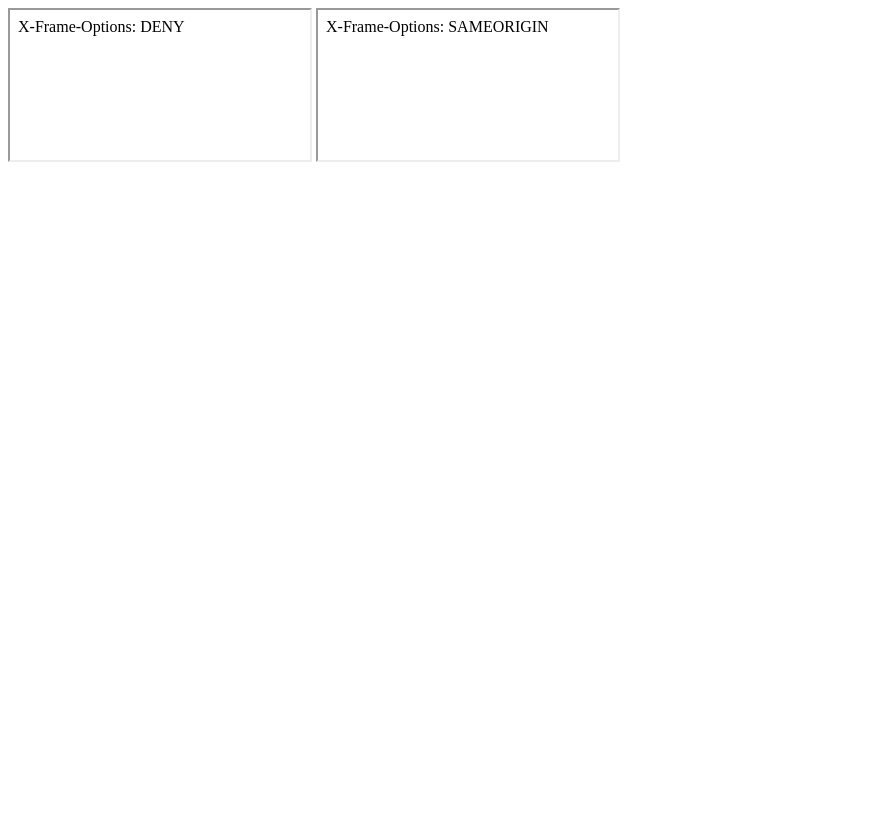
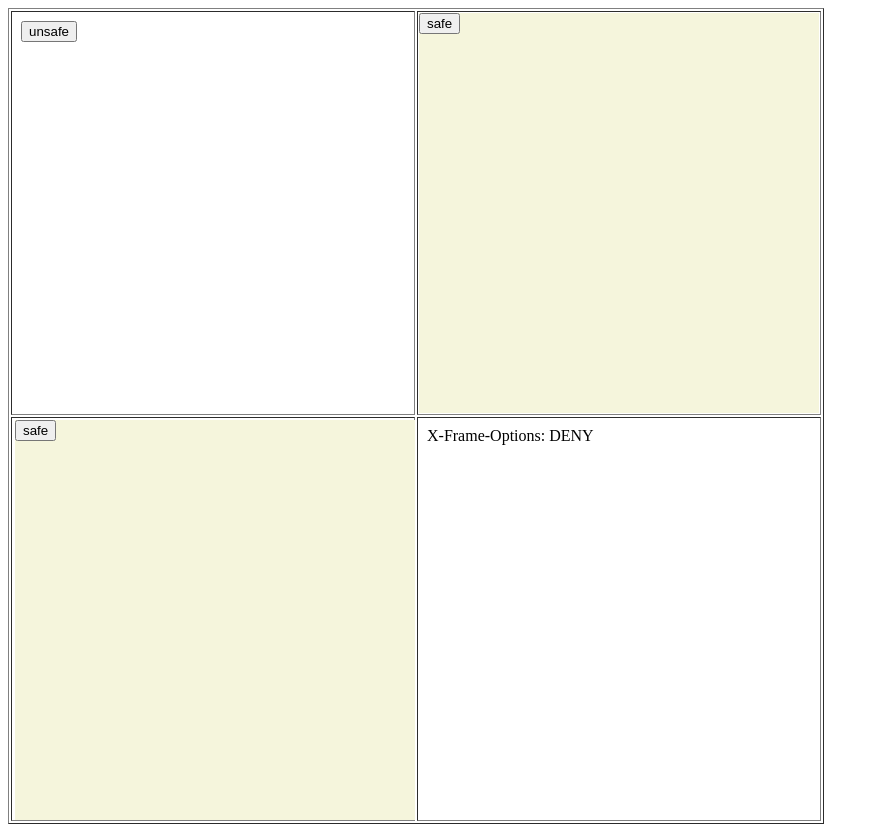
Before and after one commit to abbaspour/http-security-headers-playground, a website: page publish/xfo/index.html in a window 1280 px wide. Shown: the whole page, without its empty margins (0-879 px from the left). Before the commit the page ends 800 px from the top, so only its background shows below. Drawn offline with Linux system fonts and the light colour scheme.

Commit message:
more XFO examples

```diff
--- a/publish/xfo/index.html
+++ b/publish/xfo/index.html
@@ -1,9 +1,52 @@
 <html lang="en">
 <head>
     <title>XFO sample</title>
-</head>
+    <style>
+        .iframe {
+            border: 0;
+            width: 400px;
+            height: 400px;
+        }
+        .overlay {
+            width: 400px;
+            height: 400px;
+            background: beige;
+        }
+        .overlay-attack {
+            pointer-events: none;
+            width: 400px;
+            height: 400px;
+            background: beige;
+            position: absolute;
+            z-index: 400;
+            top: 420px;
+            left: 15px;
+
+        }
+    </style></head>
 <body>
-<iframe src="deny.html" title="iFrame with XFO DENY"></iframe>
-<iframe src="sameorigin.html" title="iFrame with XFO SAMEORIGIN"></iframe>
+<table border="1">
+    <tr>
+        <td>
+            <iframe src="sameorigin.html" title="iFrame with XFO SAMEORIGIN" class="iframe"></iframe>
+        </td>
+        <td>
+            <div class="overlay">
+                <button>safe</button>
+            </div>
+        </td>
+    </tr>
+    <tr>
+        <td>
+            <iframe src="sameorigin.html" title="iFrame with XFO SAMEORIGIN" class="iframe"></iframe>
+            <div class="overlay-attack">
+                <button>safe</button>
+            </div>
+        </td>
+        <td>
+            <iframe src="deny.html" title="iFrame with XFO DENY" class="iframe"></iframe>
+        </td>
+    </tr>
+</table>
 </body>
 </html>
--- a/publish/xfo/sameorigin.html
+++ b/publish/xfo/sameorigin.html
@@ -1 +1,8 @@
-X-Frame-Options: SAMEORIGIN
+<html lang="en">
+<head>
+    <title>button inside iframe</title>
+</head>
+<body>
+<button onclick="alert('unsafe operation clicked')">unsafe</button>
+</body>
+</html>
```
